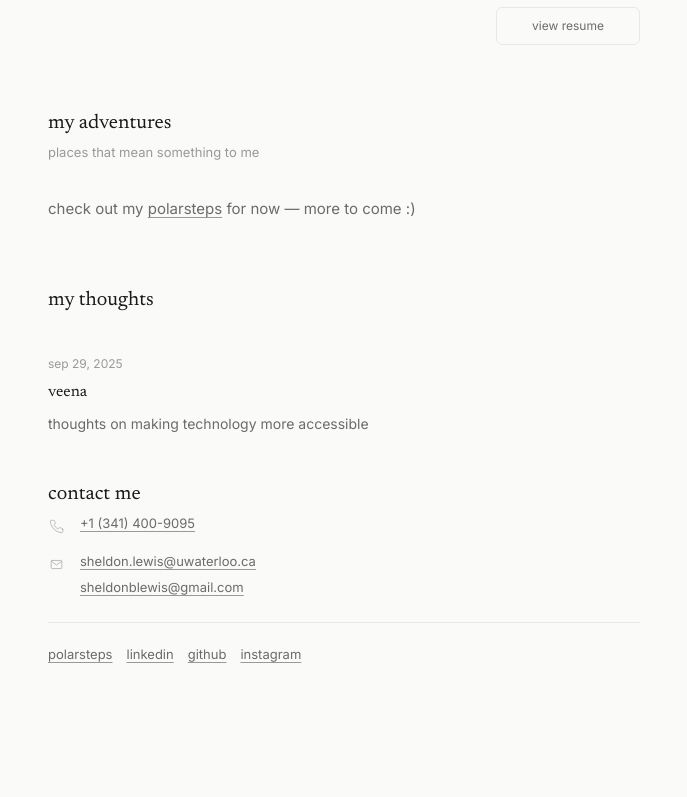
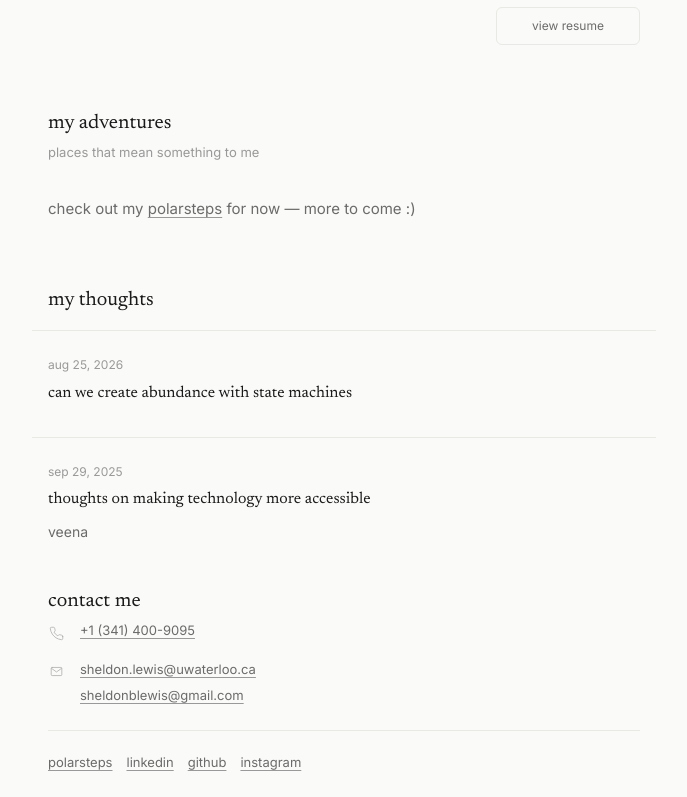
Before and after one commit to sheldonblewis/shelly-site, a Next.js app: page / in a window 1280 px wide. Shown: the part 589-1386 px from the top of the page, without its empty margins (296-983 px from the left). Built offline with nearby package versions, Linux system fonts and the light colour scheme.

Commit message:
Add new thought entry

```diff
--- a/pages/index.js
+++ b/pages/index.js
@@ -182,12 +182,15 @@ export default function Home({ thoughts }) {
             </Link>
           ))}
 
+          <div className="thought-item">
+            <div className="thought-date">aug 25, 2026</div>
+            <div className="thought-title">can we create abundance with state machines</div>
+          </div>
+
           <Link href="/veena" className="thought-item veena-thought-item">
             <div className="thought-date">sep 29, 2025</div>
-            <div className="thought-title">veena</div>
-            <p className="thought-preview">
-              thoughts on making technology more accessible
-            </p>
+            <div className="thought-title">thoughts on making technology more accessible</div>
+            <p className="thought-preview">veena</p>
           </Link>
         </div>
       </Section>
```
